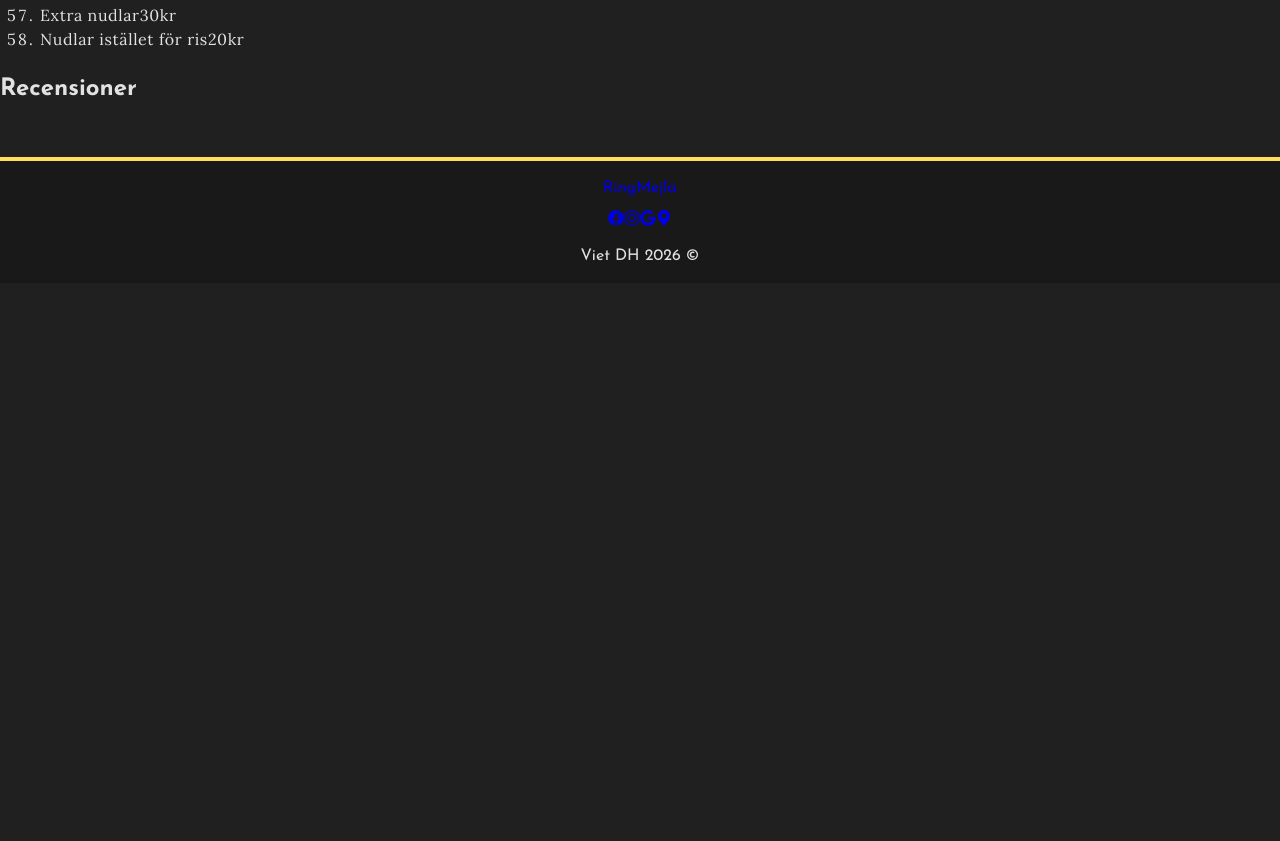
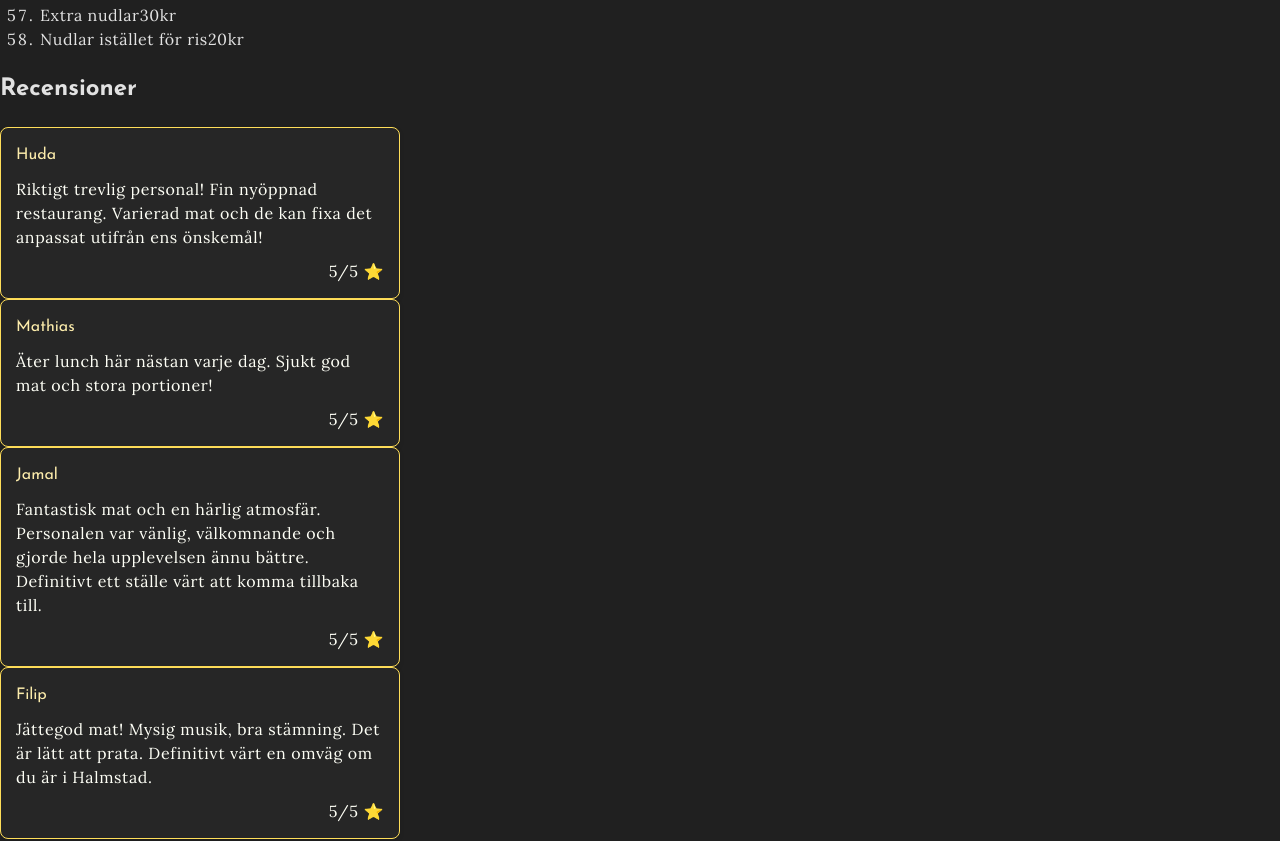
Before and after one commit to Filipc04/vietdh-react, a React (Vite) app: page / in a window 1280 px wide. Shown: the part 5046-5887 px from the top of the page. Before the commit the page ends 5329 px from the top, so only its background shows below. Built offline with nearby package versions, Linux system fonts and the light colour scheme.

Commit message:
recensioenr

```diff
--- a/src/components/lunch-menu/MenuEntry.tsx
+++ b/src/components/lunch-menu/MenuEntry.tsx
@@ -15,7 +15,7 @@ export function MenuEntry({ title, meals }: MenuEntryProps) {
 					<>
 						<li>{meal.text}</li>
 						{meal.variants?.map((variant) => (
-							<ul>
+							<ul key={meal.text}>
 								<li>{variant}</li>
 							</ul>
 						))}
--- a/src/components/reviews/Reviews.module.css
+++ b/src/components/reviews/Reviews.module.css
@@ -1,4 +1,60 @@
 .review-div{
   display: flex;
   justify-content: center;
+  flex-direction: column;
+  align-items: center;
+  margin: 0px 30px;
 }
+
+.review-row{
+  display: flex;
+  flex-direction: row;
+  gap: 30px;
+
+}
+
+.review {
+  background-color: #262626;
+  color: rgb(254, 255, 246);
+  padding: 15px;
+  max-width: 400px;
+  box-shadow: 0 2px 5px rgba(0, 0, 0, 0.1);
+  border-radius: 8px;
+  border: 1px solid var(--primary-fg);
+  display: flex;
+  flex-direction: column;
+  gap: 10px;
+  justify-content: space-between;
+}
+
+.name{
+  font-family: var(--heading-font);
+  color: #fcecab;
+}
+
+.rating, .text{
+  font-family: var(--menu-font);
+  letter-spacing: 0.055cap;
+}
+
+.text{
+  flex-grow: 1;
+
+}
+
+.rating {
+  align-self: flex-end;
+}
+
+@media (max-width: 768px) {
+	.review-div{
+		flex-direction: column;
+    margin-bottom: 50px;
+	}
+
+  .review-row{
+    flex-direction: column;
+  }
+
+
+}
--- a/src/components/reviews/Reviews.tsx
+++ b/src/components/reviews/Reviews.tsx
@@ -1,10 +1,19 @@
+import { ReviewData } from './data';
 import styles from './Reviews.module.css';
 
 export const Reviews = () => {
 	return (
 		<div className={styles.reviewDiv}>
 			<h2>Recensioner</h2>
-
+			<div className={styles.reviewRow}>
+				{ReviewData.map((reviews) => (
+					<div key={reviews.text} className={styles.review}>
+						<div className={styles.name}>{reviews.name}</div>
+						<div className={styles.text}>{reviews.text}</div>
+						<div className={styles.rating}>{reviews.rating}/5 ⭐</div>
+					</div>
+				))}
+			</div>
 			<div className={styles.reviewCards}></div>
 		</div>
 	);
--- a/src/components/reviews/data.ts
+++ b/src/components/reviews/data.ts
@@ -2,8 +2,23 @@ import type { Review } from './types';
 
 export const ReviewData: Review[] = [
 	{
+		name: 'Huda',
+		rating: 5,
+		text: 'Riktigt trevlig personal! Fin nyöppnad restaurang. Varierad mat och de kan fixa det anpassat utifrån ens önskemål!',
+	},
+	{
+		name: 'Mathias',
+		rating: 5,
+		text: 'Äter lunch här nästan varje dag. Sjukt god mat och stora portioner!',
+	},
+	{
+		name: 'Jamal',
+		rating: 5,
+		text: 'Fantastisk mat och en härlig atmosfär. Personalen var vänlig, välkomnande och gjorde hela upplevelsen ännu bättre. Definitivt ett ställe värt att komma tillbaka till.',
+	},
+	{
 		name: 'Filip',
-		rating: 4.5,
-		text: 'Jättebra!',
+		rating: 5,
+		text: 'Jättegod mat! Mysig musik, bra stämning. Det är lätt att prata. Definitivt värt en omväg om du är i Halmstad.',
 	},
 ];
```
